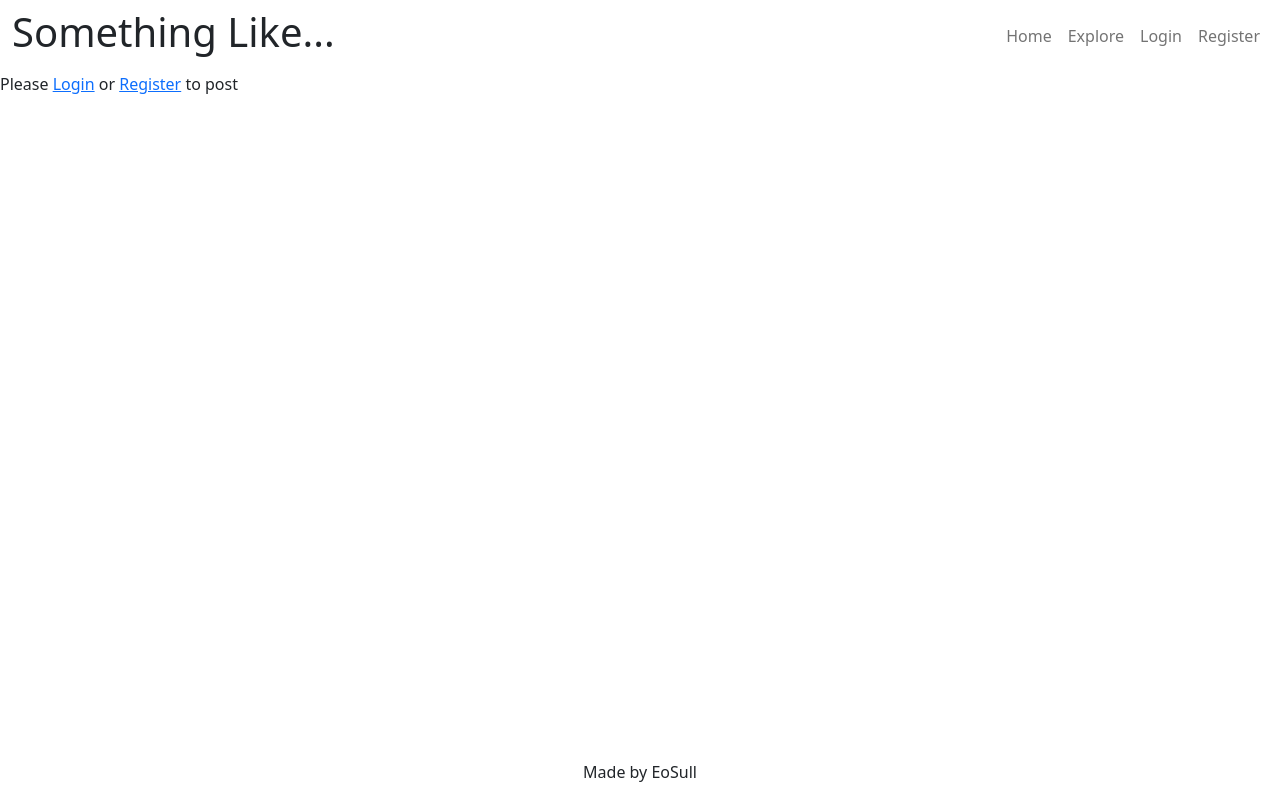
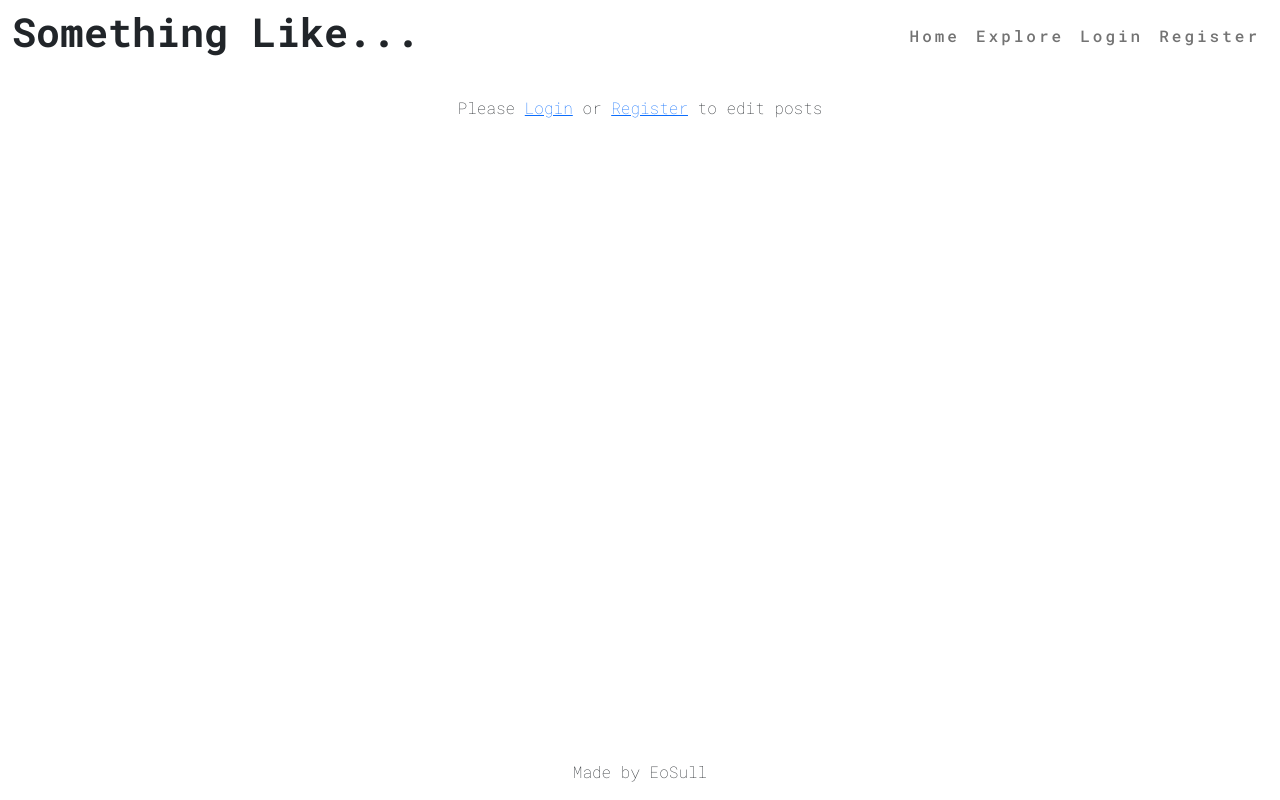
Before and after one commit to eosull/Something-Like, a Django app: page /new_post in a window 1280 px wide. Run offline with Django 4.2, Linux system fonts and the light colour scheme; some libraries are stand-ins or nearby versions.

Commit message:
feat:import site fonts from Google Fonts

```diff
--- /dev/null
+++ b/static/css/style.css
@@ -0,0 +1,13 @@
+body {
+    font-family: 'Roboto Mono', sans-serif;
+    font-weight: 200;
+}
+
+.logo {
+    font-weight: 700;
+}
+
+.navbar-nav {
+    font-weight: 500;
+    letter-spacing: 3px;
+}
--- a/templates/base.html
+++ b/templates/base.html
@@ -1,11 +1,17 @@
+{% load static %}
+
 <!DOCTYPE html>
 <html lang="en" class="h-100">
 <head>
     <meta charset="UTF-8">
     <meta http-equiv="X-UA-Compatible" content="IE=edge">
     <meta name="viewport" content="width=device-width, initial-scale=1.0">
+    <link rel="preconnect" href="https://fonts.googleapis.com">
+    <link rel="preconnect" href="https://fonts.gstatic.com" crossorigin>
+    <link href="https://fonts.googleapis.com/css2?family=Roboto+Mono:wght@100;300;500;700&display=swap" rel="stylesheet">
     <link rel="stylesheet" href="https://cdn.jsdelivr.net/npm/bootstrap@5.2.3/dist/css/bootstrap.min.css" integrity="sha384-rbsA2VBKQhggwzxH7pPCaAqO46MgnOM80zW1RWuH61DGLwZJEdK2Kadq2F9CUG65" crossorigin="anonymous">
     <script src="https://cdn.jsdelivr.net/npm/bootstrap@5.2.3/dist/js/bootstrap.min.js" integrity="sha384-cuYeSxntonz0PPNlHhBs68uyIAVpIIOZZ5JqeqvYYIcEL727kskC66kF92t6Xl2V" crossorigin="anonymous"></script>
+    <link rel="stylesheet" href="{% static 'css/style.css' %}">
     <title>Something Like</title>
 </head>
 <body class="d-flex flex-column h-100">
@@ -13,7 +19,7 @@
     <nav class="navbar navbar-expand-lg">
         <div class="container-fluid">
             <a href="{% url 'home' %}" class="nav-link">
-            <h1>Something Like...</h1>
+            <h1 class="logo">Something Like...</h1>
             </a>
 
             <ul class="navbar-nav">
--- a/templates/new_post.html
+++ b/templates/new_post.html
@@ -13,6 +13,12 @@
         <button class="btn btn-primary" type="submit">Submit</button>
 </form>
 {% else %}
-<p>Please <a href="{% url 'account_login' %}">Login</a> or <a href="{% url 'account_signup' %}">Register</a> to post</p>
+<div class="container-fluid">
+    <div class="row">
+      <div class="col-md-8 offset-md-2 mt-4 text-center">
+        <p>Please <a href="{% url 'account_login' %}">Login</a> or <a href="{% url 'account_signup' %}">Register</a> to edit posts</p>
+      </div>
+    </div>
+  </div>
 {% endif %}
 {% endblock content %}
```
Also changed, not shown: README.md.
